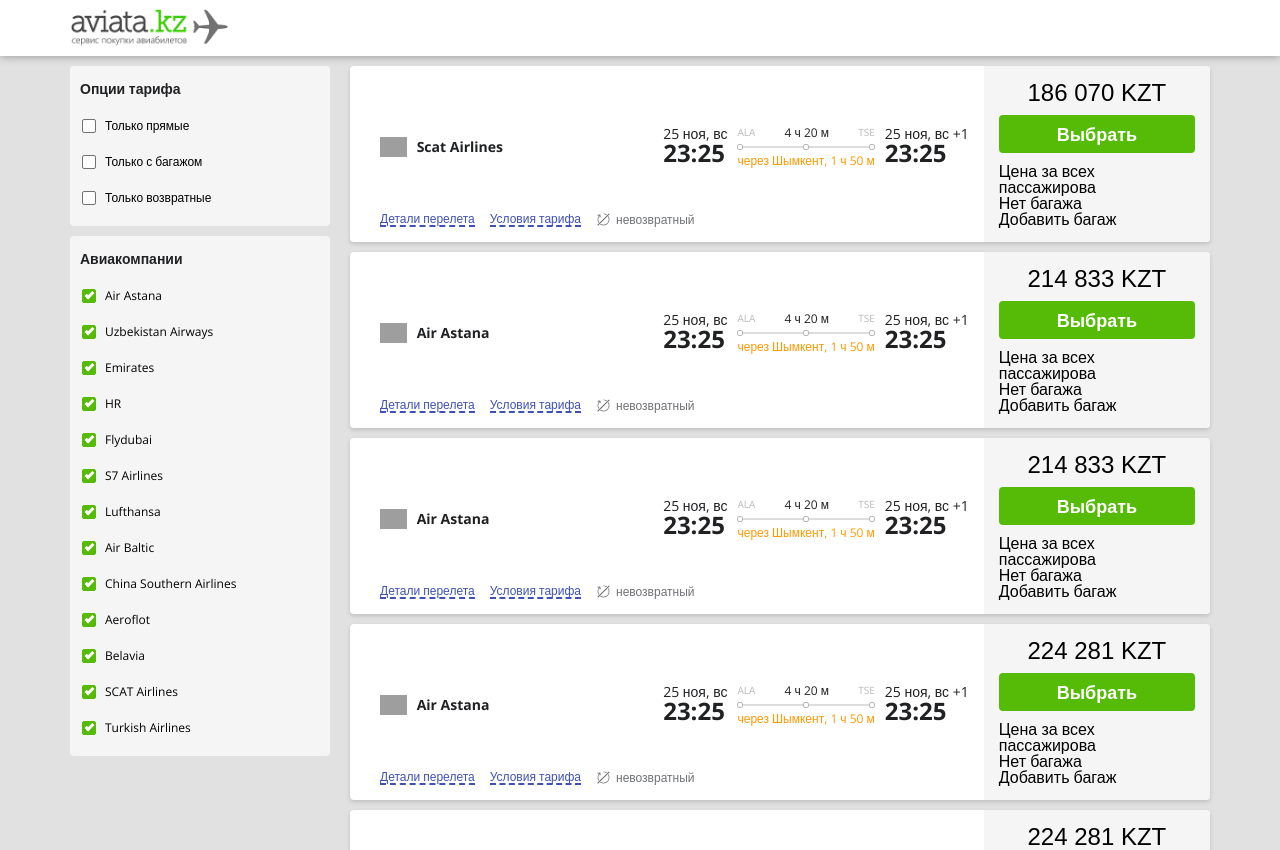
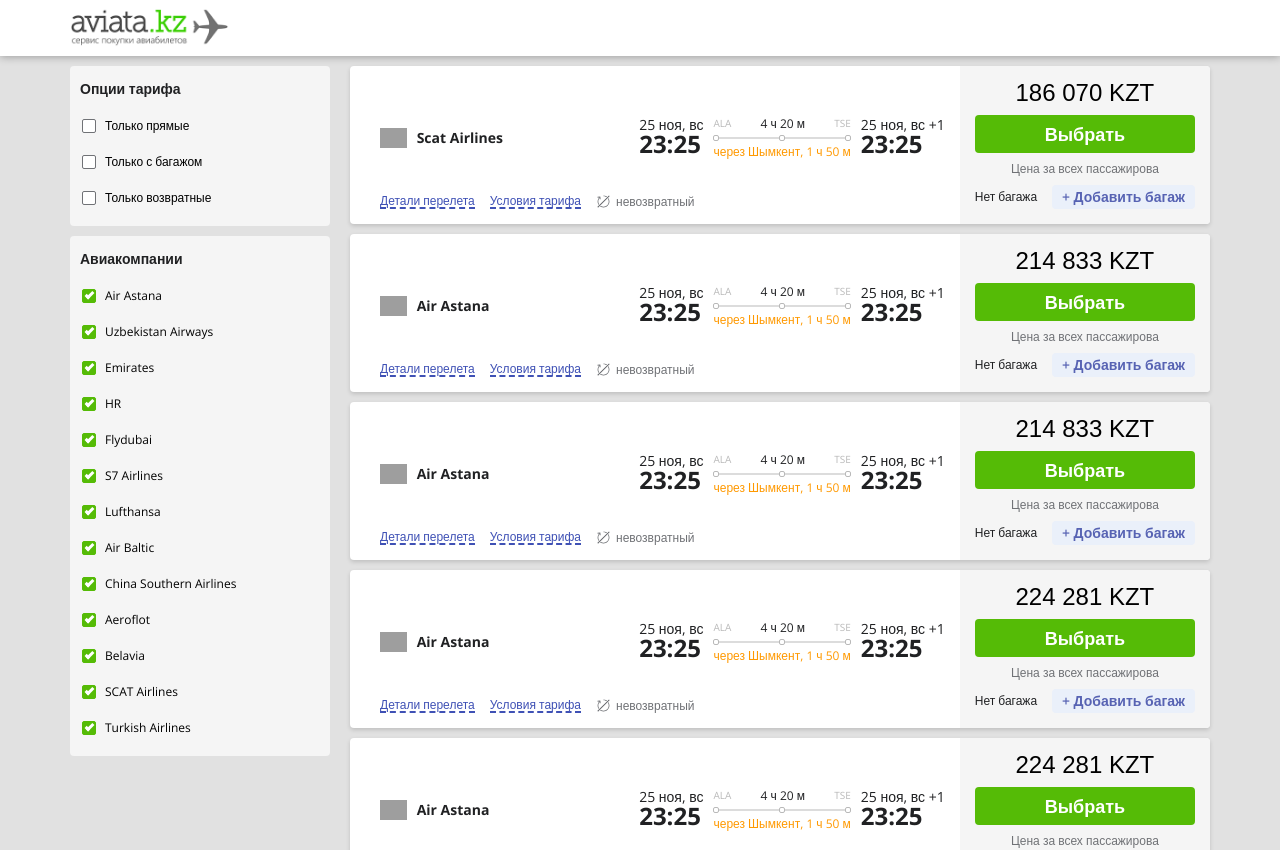
Before and after one commit to azim-creat/choco-test, a Vue app: page /#/ in a window 1280 px wide. Shown: the top 850 px of the page. Built offline with nearby package versions, Linux system fonts and the light colour scheme; grey boxes are pictures that could not be loaded.

Commit message:
flight card layout

```diff
--- a/src/components/Cards/FlightCard.vue
+++ b/src/components/Cards/FlightCard.vue
@@ -55,7 +55,7 @@
       <div class="flighd_cart__info_title">Цена за всех пассажирова</div>
       <div class="flighd_cart__secondary__footer">
         <div class="flighd_cart__secondary__footer__info">Нет багажа</div>
-        <div class="flighd_cart__secondary__footer__btn">Добавить багаж</div>
+        <div class="flighd_cart__secondary__footer__btn">+ Добавить багаж</div>
       </div>
     </div>
   </div>
@@ -109,7 +109,7 @@ export default {
     display: flex;
     flex-direction: column;
     flex-grow: 1;
-    flex-basis: 3rem;
+    flex-basis: 5rem;
     background: $card_color_secondary;
     padding: 15px;
   }
@@ -237,5 +237,32 @@ export default {
   }
 }
 
+.flighd_cart__secondary__footer {
+    display: flex;
+    align-items: center;
+    justify-content: space-between;
+    margin-top: 10px;
+}
+
+.flighd_cart__secondary__footer__btn {
+    font-weight: 600;
+    font-size: 14px;
+    color: $secondaru_btn_text_color;
+    background: $secondaru_btn_bg_color;
+    border-radius: 4px;
+    padding: 5px 10px;
+    line-height: 1;
+}
+
+.flighd_cart__secondary__footer__info{
+    color: $black;
+  font-size: 12px;
+}
+.flighd_cart__info_title {
+    font-size: 12px;
+    color: $gray;
+    text-align: center;
+}
+
 
 </style>
```
